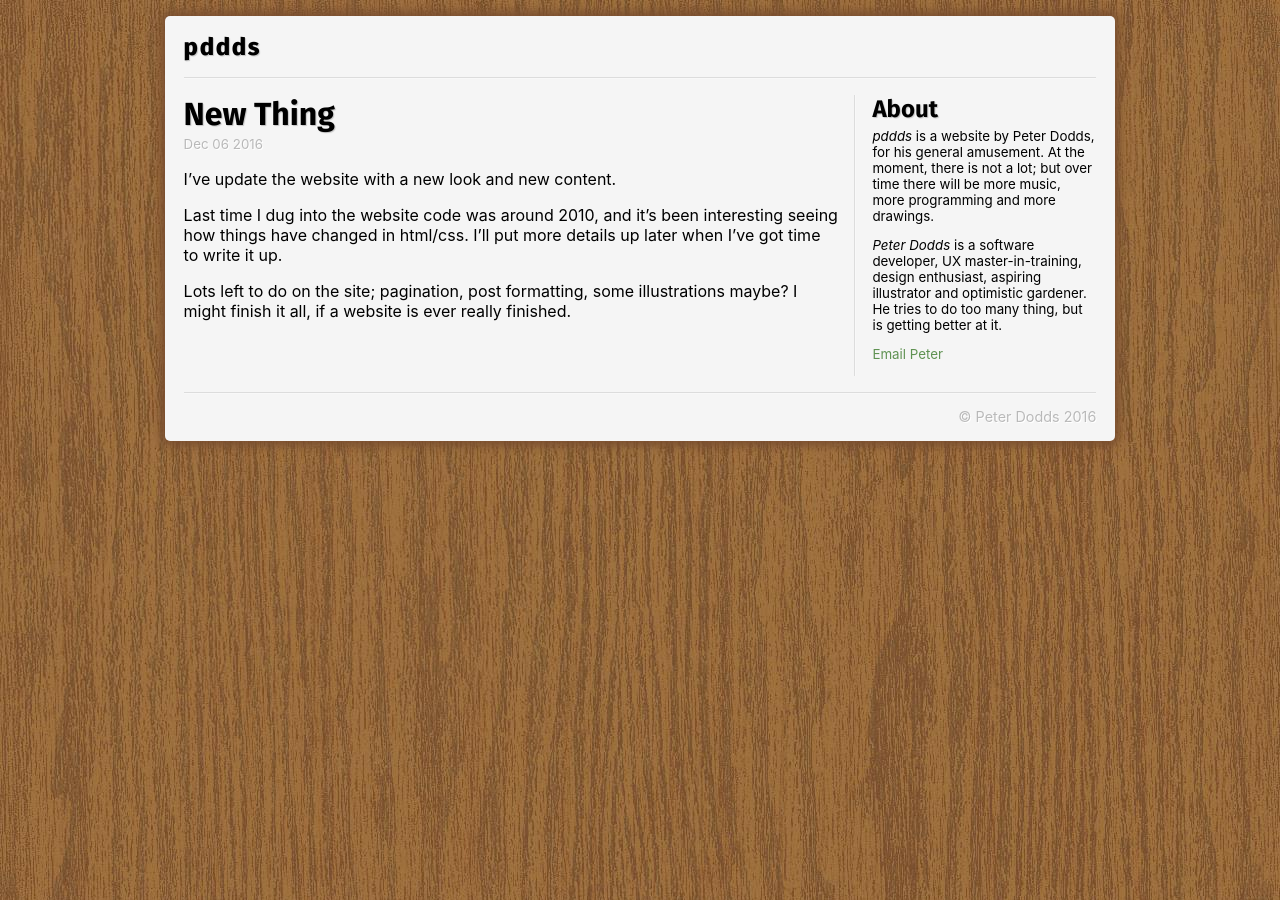
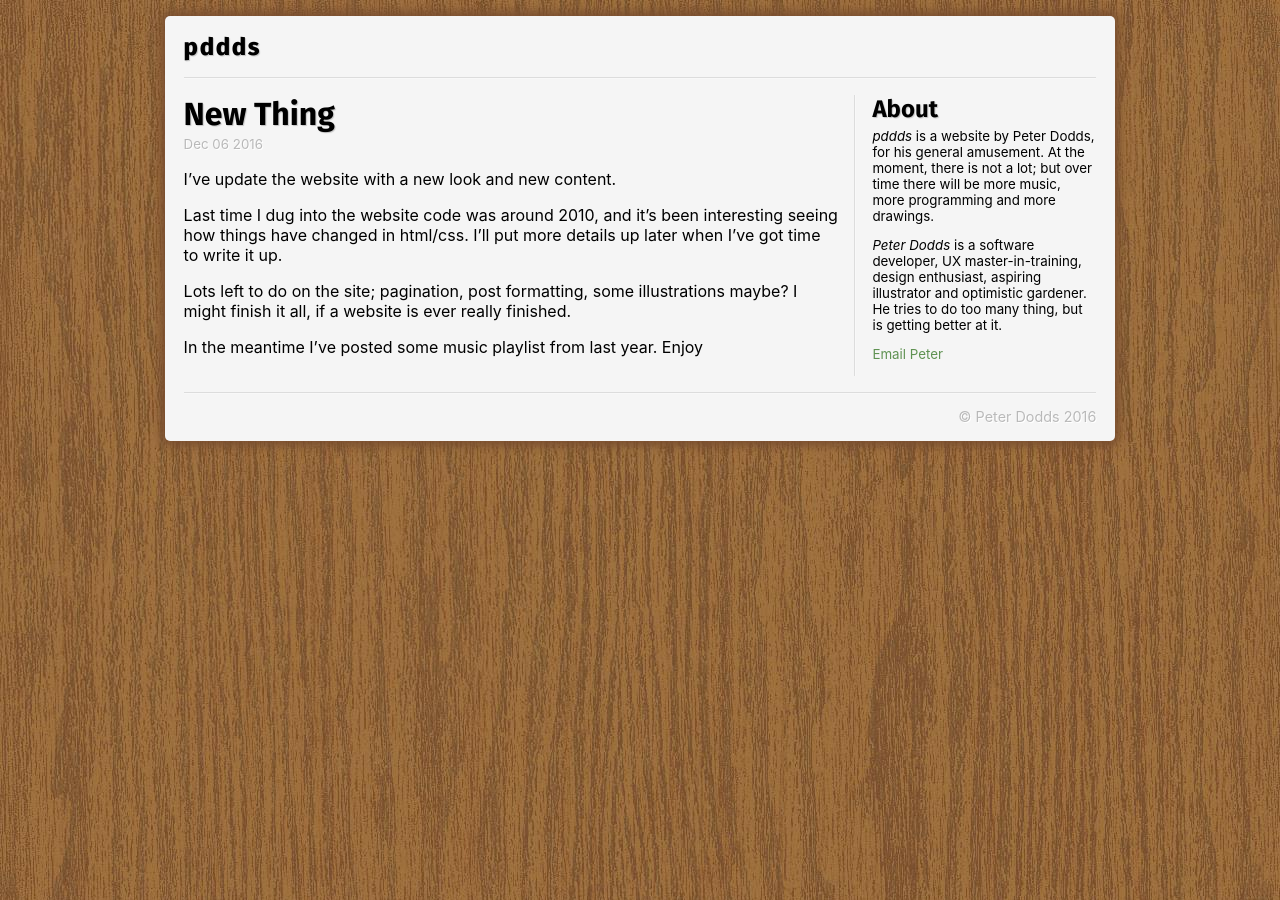
Before and after one commit to m0tive/pddds.com, a Jekyll site: the page built from _posts/2016-12-06-new-thing.md, in a window 1280 px wide. Built offline with Jekyll 4.4.1, drawn with Linux system fonts in a browser that asks for light colours.

Commit message:
'New Thing' edit

```diff
--- a/_posts/2016-12-06-new-thing.md
+++ b/_posts/2016-12-06-new-thing.md
@@ -9,3 +9,5 @@ I've got time to write it up.
 
 Lots left to do on the site; pagination, post formatting, some illustrations
 maybe? I might finish it all, if a website is ever really finished.
+
+In the meantime I've posted some music playlist from last year. Enjoy
```
